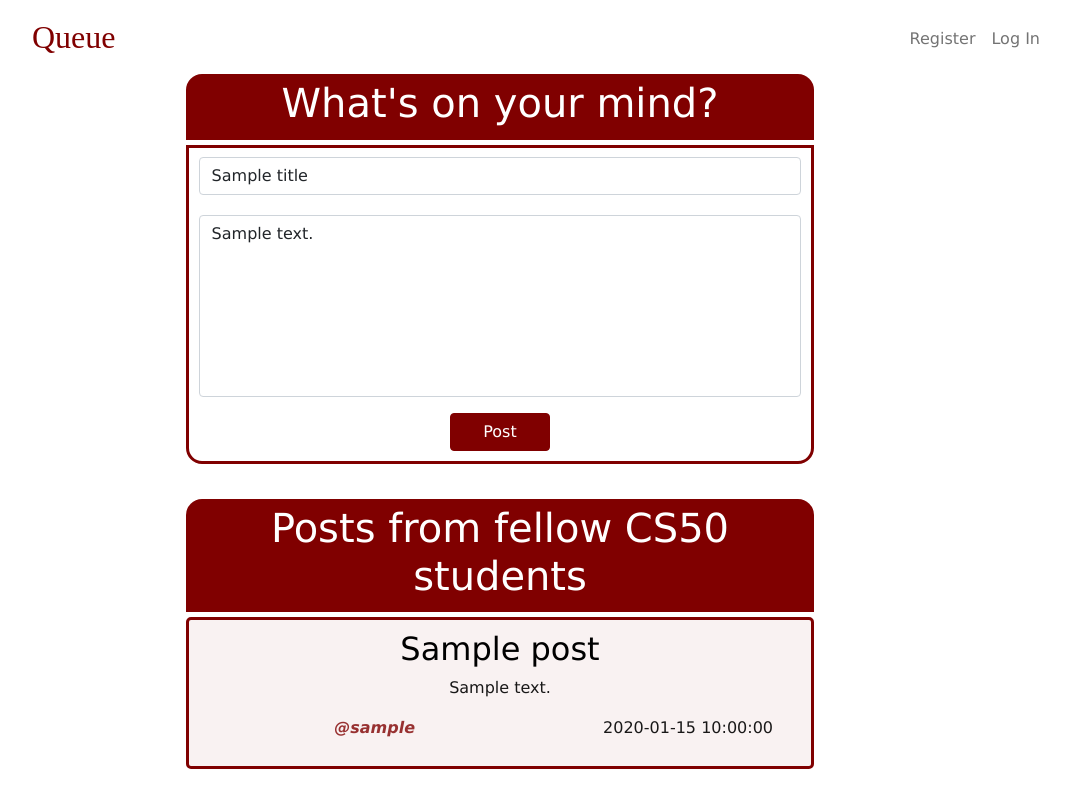
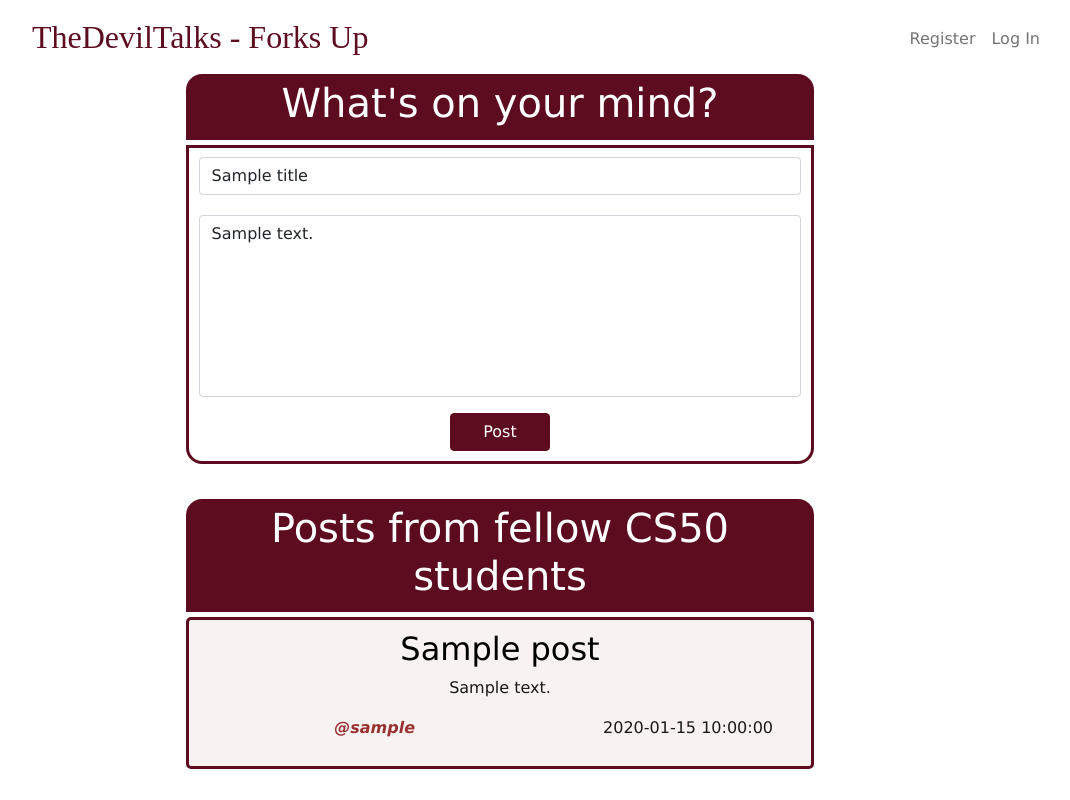
Before and after one commit to Arya-Yazdi/412-Project, a Flask app: template templates/home.html in a window 1280 px wide. Shown: the whole page, without its empty margins (140-1210 px from the left). Run offline with Flask 3, Linux system fonts and the light colour scheme; the template is opened without the code that fills it: most values are stand-ins (such as "Sample title", 1, 10 or a date in 2020); some libraries are stand-ins or nearby versions; some web fonts are replaced.

Commit message:
Improved User Interface

```diff
--- a/static/styles.css
+++ b/static/styles.css
@@ -29,7 +29,7 @@ nav .navbar-brand
 
 /* LOGIN and REGISTER page */
 .login-register-header {
-    background-color: rgb(128, 0, 0);
+    background-color: rgb(93, 11, 31);
     color: rgb(255, 255, 255);
     margin-bottom: 2rem;
     padding: 2rem;
@@ -38,7 +38,7 @@ nav .navbar-brand
 }
 
 .login-container {
-    background-color: rgb(128, 0, 0);
+    background-color: rgb(93, 11, 31);
     color: rgb(255, 255, 255);
     padding-top: 3rem;
     text-align: center;
@@ -47,7 +47,7 @@ nav .navbar-brand
 }
 
 .register-container {
-    background-color: rgb(128, 0, 0);
+    background-color: rgb(93, 11, 31);
     color: rgb(255, 255, 255);
     padding-top: 3rem;
     text-align: center;
@@ -57,20 +57,20 @@ nav .navbar-brand
 
 #login-photo {
     min-width: 100%;
-    max-height: 90vh;
+    max-height: 88vh;
     padding-bottom: 20px;
     border-radius: 25px 0 0 0;
 }
 
 #logo {
     font-family: 'ZCOOL XiaoWei', serif !important;
-    color: rgb(128, 0, 0);
+    color: rgb(93, 11, 31);
     padding-left: 10rem;
 }
 
 #login-register-button, #login-register-button:hover {
     background-color: white;
-    color: rgb(128, 0, 0);
+    color: rgb(93, 11, 31);
     border-color: rgba(0, 0, 0, 0.226);
 }
 
@@ -102,7 +102,7 @@ hr {
 
 /* HOME page */
 .users-post-header {
-    background-color: rgb(128, 0, 0);
+    background-color: rgb(93, 11, 31);
     color: rgb(255, 255, 255);
     margin: 0 25% 0 25%;
     padding: 0.3rem;
@@ -114,8 +114,8 @@ hr {
     background-color: rgba(255, 255, 255, 0.9);
     border: solid;
     border-width: 3px;
-    border-color: rgb(128, 0, 0);
-    color: rgb(128, 0, 0);
+    border-color: rgb(93, 11, 31);
+    color: rgb(93, 11, 31);
     margin: 5px 25% 20px 25%;
     padding: 0.6rem;
     text-align: center;
@@ -123,7 +123,7 @@ hr {
 }
 
 .others-post-header {
-    background-color: rgb(128, 0, 0);
+    background-color: rgb(93, 11, 31);
     color: rgb(255, 255, 255);
     margin: 35px 25% 0 25%;
     padding: 0.3rem;
@@ -135,7 +135,7 @@ hr {
     background-color: rgba(128, 0, 0, 0.05);
     border: solid;
     border-width: 3px;
-    border-color: rgb(128, 0, 0);
+    border-color: rgb(93, 11, 31);
     color: rgb(0, 0, 0);
     margin: 5px 25% 20px 25%;
     padding: 0.6rem;
@@ -144,9 +144,9 @@ hr {
 }
 
 .main-button, .main-button:hover{
-    background-color: rgb(128, 0, 0);
+    background-color: rgb(93, 11, 31);
     color: rgb(255, 255, 255);
-    border-color: rgb(128, 0, 0);
+    border-color: rgb(93, 11, 31);
     width:100px;
     font-size: 16px;
 }
@@ -160,9 +160,9 @@ hr {
 
 /* SETTINGS page */
 .setting-button, .setting-button:hover{
-    background-color: rgb(128, 0, 0);
+    background-color: rgb(93, 11, 31);
     color: rgb(255, 255, 255);
-    border-color: rgb(128, 0, 0);
+    border-color: rgb(93, 11, 31);
     width:170px;
     font-size: 16px;
 }
--- a/templates/layout.html
+++ b/templates/layout.html
@@ -16,7 +16,7 @@
 
         <link href="/static/styles.css" rel="stylesheet">
 
-        <title> Queue / {% block title %}{% endblock %} </title>
+        <title> TheDevilTalks / {% block title %}{% endblock %} </title>
 
     </head>
 
@@ -26,7 +26,7 @@
 
             <div class="container-fluid">
 
-                <a class="navbar-brand" href="/" id="logo">Queue</a>
+                <a class="navbar-brand" href="/" id="logo">TheDevilTalks - Forks Up</a>
 
                 <button aria-controls="navbar" aria-expanded="false" aria-label="Toggle navigation" class="navbar-toggler" data-bs-target="#navbar" data-bs-toggle="collapse" type="button">
                     <span class="navbar-toggler-icon"></span>
--- a/templates/login.html
+++ b/templates/login.html
@@ -9,7 +9,7 @@
     <div class="row">
 
         <div class="column left">
-            <img src="{{url_for('static', filename='building.jpg')}}" id="login-photo">
+            <img src="{{url_for('static', filename='ASU-Football-Team.jpg')}}" id="login-photo">
         </div>
 
         <div class="column right rem6-right-padding">
--- a/templates/register.html
+++ b/templates/register.html
@@ -9,7 +9,7 @@
     <div class="row">
 
         <div class="column left">
-            <img src="{{url_for('static', filename='building.jpg')}}" id="login-photo">
+            <img src="{{url_for('static', filename='ASU-Football-Team.jpg')}}" id="login-photo">
         </div>
 
         <div class="column right rem6-right-padding">
```
Also changed, not shown: static/ASU-Football-Team.jpg (added).
